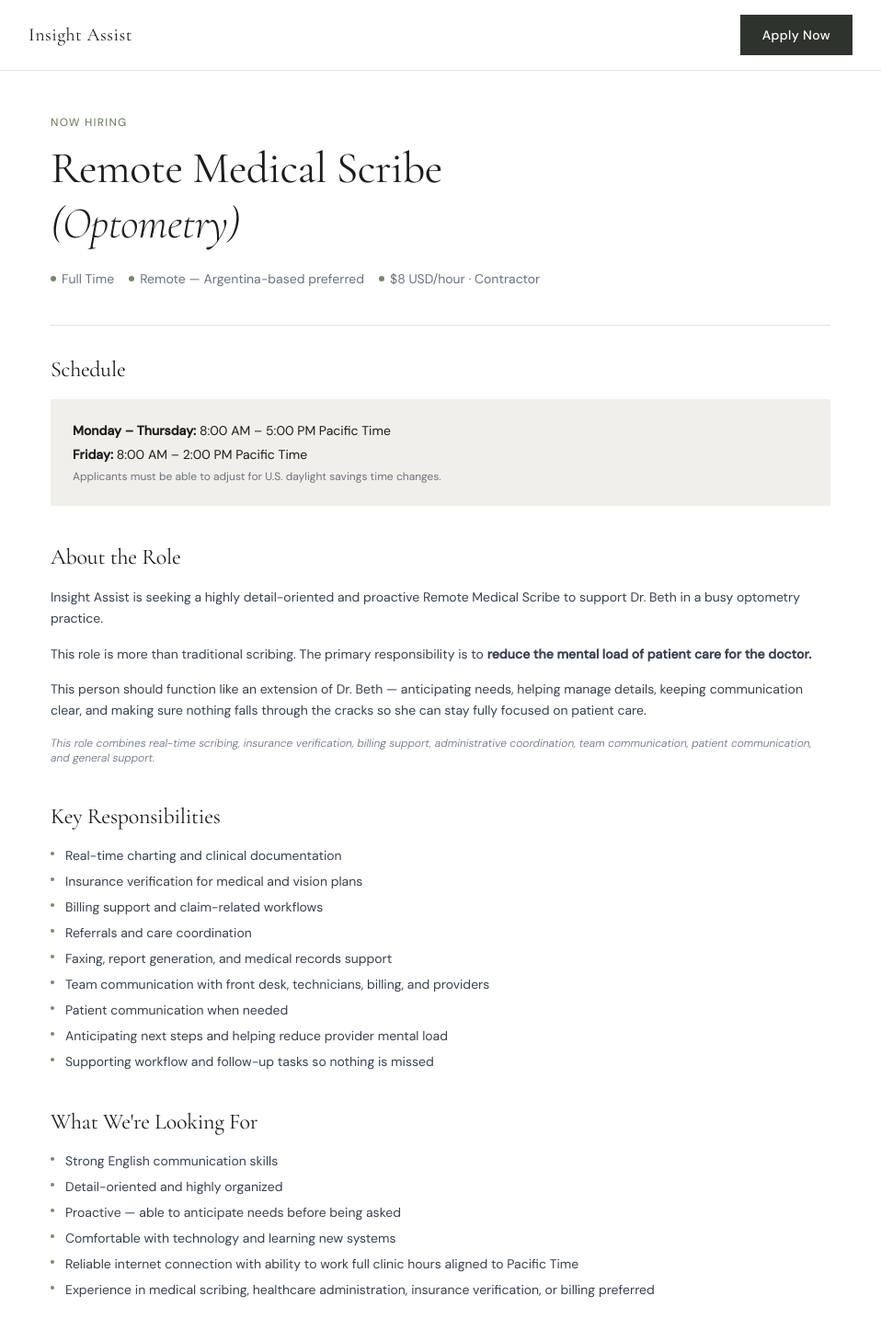
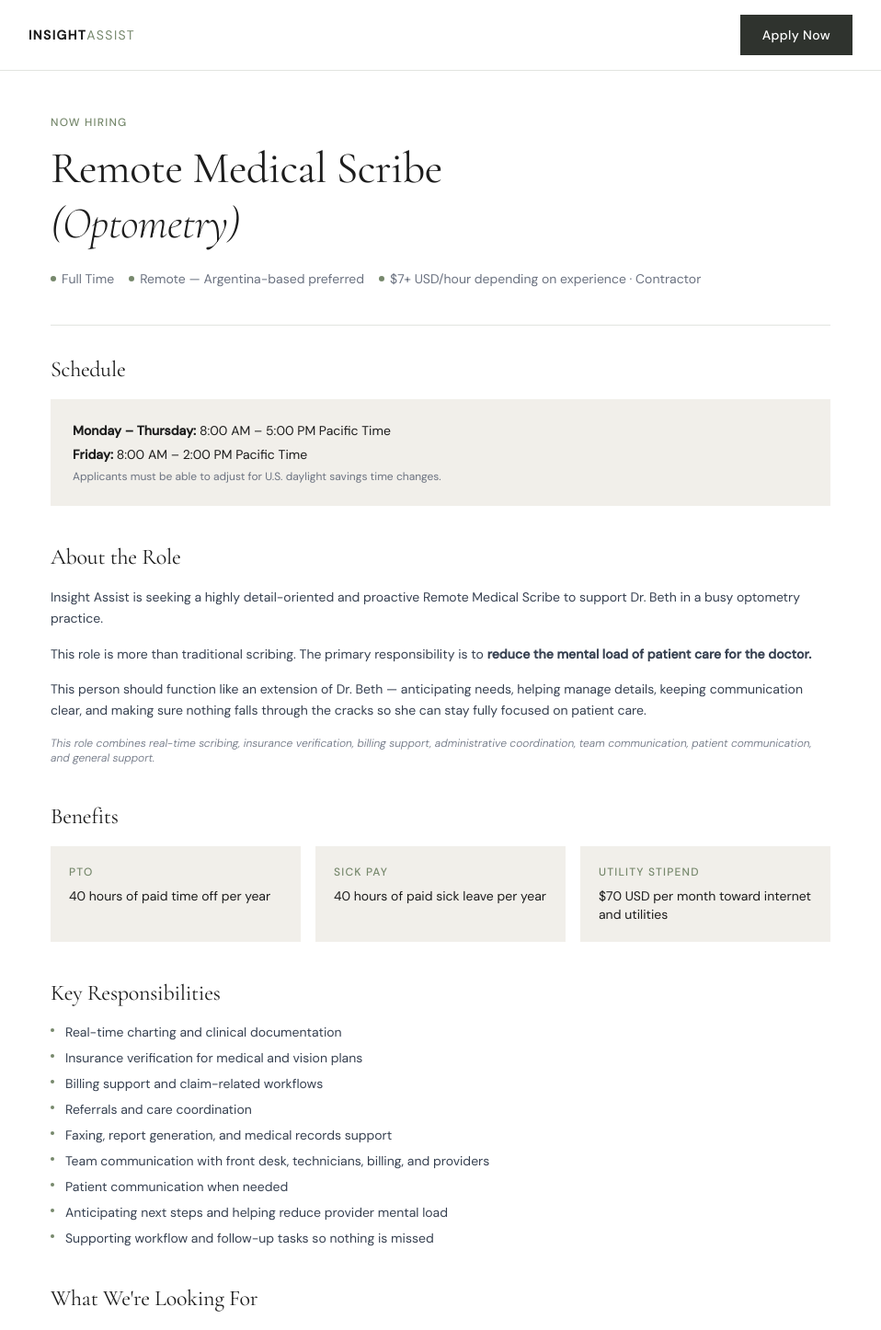
Before and after one commit to Insight-Assist/hiring-portal, a React (Vite) app: page / in a window 1280 px wide. Shown: the top 1446 px of the page at 92% size, without its empty margins (161-1119 px from the left). Built offline with nearby package versions, Linux system fonts and the light colour scheme.

Commit message:
Add files via upload

```diff
--- a/src/pages/AdminDashboard.jsx
+++ b/src/pages/AdminDashboard.jsx
@@ -72,7 +72,7 @@ export default function AdminDashboard() {
       <header className="border-b border-brand-border px-6 py-4 bg-brand-charcoal">
         <div className="max-w-7xl mx-auto flex items-center justify-between">
           <div className="flex items-center gap-4">
-            <span className="font-display text-xl text-white">Insight Assist</span>
+            <span className="font-body text-sm font-black tracking-widest uppercase"><span className="text-white">INSIGHT</span><span className="text-brand-sage font-normal">ASSIST</span></span>
             <span className="text-brand-sage-mid text-sm">· Hiring Portal</span>
           </div>
           <button
--- a/src/pages/AdminLogin.jsx
+++ b/src/pages/AdminLogin.jsx
@@ -27,7 +27,7 @@ export default function AdminLogin() {
     <div className="min-h-screen bg-brand-cream flex items-center justify-center px-6">
       <div className="w-full max-w-sm">
         <div className="text-center mb-8">
-          <p className="font-display text-3xl text-brand-charcoal">Insight Assist</p>
+          <p className="font-body text-sm font-black tracking-widest uppercase"><span className="text-brand-charcoal">INSIGHT</span><span className="text-brand-sage font-normal">ASSIST</span></p>
           <p className="text-sm text-gray-400 mt-1">Admin Portal</p>
         </div>
 
--- a/src/pages/Apply.jsx
+++ b/src/pages/Apply.jsx
@@ -168,7 +168,7 @@ export default function Apply() {
     <div className="min-h-screen bg-white" ref={topRef}>
       <header className="border-b border-brand-border px-6 py-4">
         <div className="max-w-3xl mx-auto flex items-center justify-between">
-          <Link to="/" className="font-display text-xl text-brand-charcoal">Insight Assist</Link>
+          <Link to="/" className="font-body text-sm font-black tracking-widest uppercase"><span className="text-brand-charcoal">INSIGHT</span><span className="text-brand-sage font-normal">ASSIST</span></Link>
           <span className="text-sm text-gray-400">Remote Medical Scribe Application</span>
         </div>
       </header>
--- a/src/pages/JobPosting.jsx
+++ b/src/pages/JobPosting.jsx
@@ -30,15 +30,19 @@ const successMarkers = [
   "The scribe reduces the doctor's mental load — not adds to it",
 ]
 
+const benefits = [
+  { label: "PTO", detail: "40 hours of paid time off per year" },
+  { label: "Sick Pay", detail: "40 hours of paid sick leave per year" },
+  { label: "Utility Stipend", detail: "$70 USD per month toward internet and utilities" },
+]
+
 export default function JobPosting() {
   return (
     <div className="min-h-screen bg-white">
       {/* Header */}
       <header className="border-b border-brand-border px-6 py-4">
         <div className="max-w-4xl mx-auto flex items-center justify-between">
-          <div>
-            <span className="font-display text-xl text-brand-charcoal tracking-wide">Insight Assist</span>
-          </div>
+          <span className="font-body text-sm font-black tracking-widest uppercase"><span className="text-brand-charcoal">INSIGHT</span><span className="text-brand-sage font-normal">ASSIST</span></span>
           <Link to="/apply" className="btn-primary">
             Apply Now
           </Link>
@@ -64,7 +68,7 @@ export default function JobPosting() {
             </span>
             <span className="flex items-center gap-1.5">
               <span className="w-1.5 h-1.5 rounded-full bg-brand-sage"></span>
-              $8 USD/hour · Contractor
+              $7+ USD/hour depending on experience · Contractor
             </span>
           </div>
         </div>
@@ -97,6 +101,19 @@ export default function JobPosting() {
             <p className="text-xs text-gray-500 italic">
               This role combines real-time scribing, insurance verification, billing support, administrative coordination, team communication, patient communication, and general support.
             </p>
+          </div>
+        </section>
+
+        {/* Benefits */}
+        <section className="mb-10">
+          <h2 className="font-display text-2xl text-brand-charcoal mb-4">Benefits</h2>
+          <div className="grid grid-cols-1 sm:grid-cols-3 gap-4">
+            {benefits.map(({ label, detail }) => (
+              <div key={label} className="bg-brand-cream p-5">
+                <p className="text-xs uppercase tracking-widest text-brand-sage font-medium mb-2">{label}</p>
+                <p className="text-sm text-brand-charcoal">{detail}</p>
+              </div>
+            ))}
           </div>
         </section>
 
@@ -145,7 +162,7 @@ export default function JobPosting() {
           <div className="grid grid-cols-1 sm:grid-cols-3 gap-4">
             {[
               { step: "01", label: "Application", desc: "Basic info, background, and short answers" },
-              { step: "02", label: "Trial Task", desc: "A short practical exercise (5–10 minutes)" },
+              { step: "02", label: "Trial Task", desc: "A short practical exercise (5-10 minutes)" },
               { step: "03", label: "Personality Assessment", desc: "A workplace style inventory — no right answers" },
             ].map(({ step, label, desc }) => (
               <div key={step} className="border border-brand-border p-5">
@@ -161,7 +178,7 @@ export default function JobPosting() {
         <div className="border-t border-brand-border pt-10 flex flex-col sm:flex-row items-start sm:items-center justify-between gap-4">
           <div>
             <p className="font-display text-xl text-brand-charcoal">Ready to apply?</p>
-            <p className="text-sm text-gray-500 mt-1">The full application takes approximately 20–30 minutes.</p>
+            <p className="text-sm text-gray-500 mt-1">The full application takes approximately 20-30 minutes.</p>
           </div>
           <Link to="/apply" className="btn-primary whitespace-nowrap">
             Start Application
```
